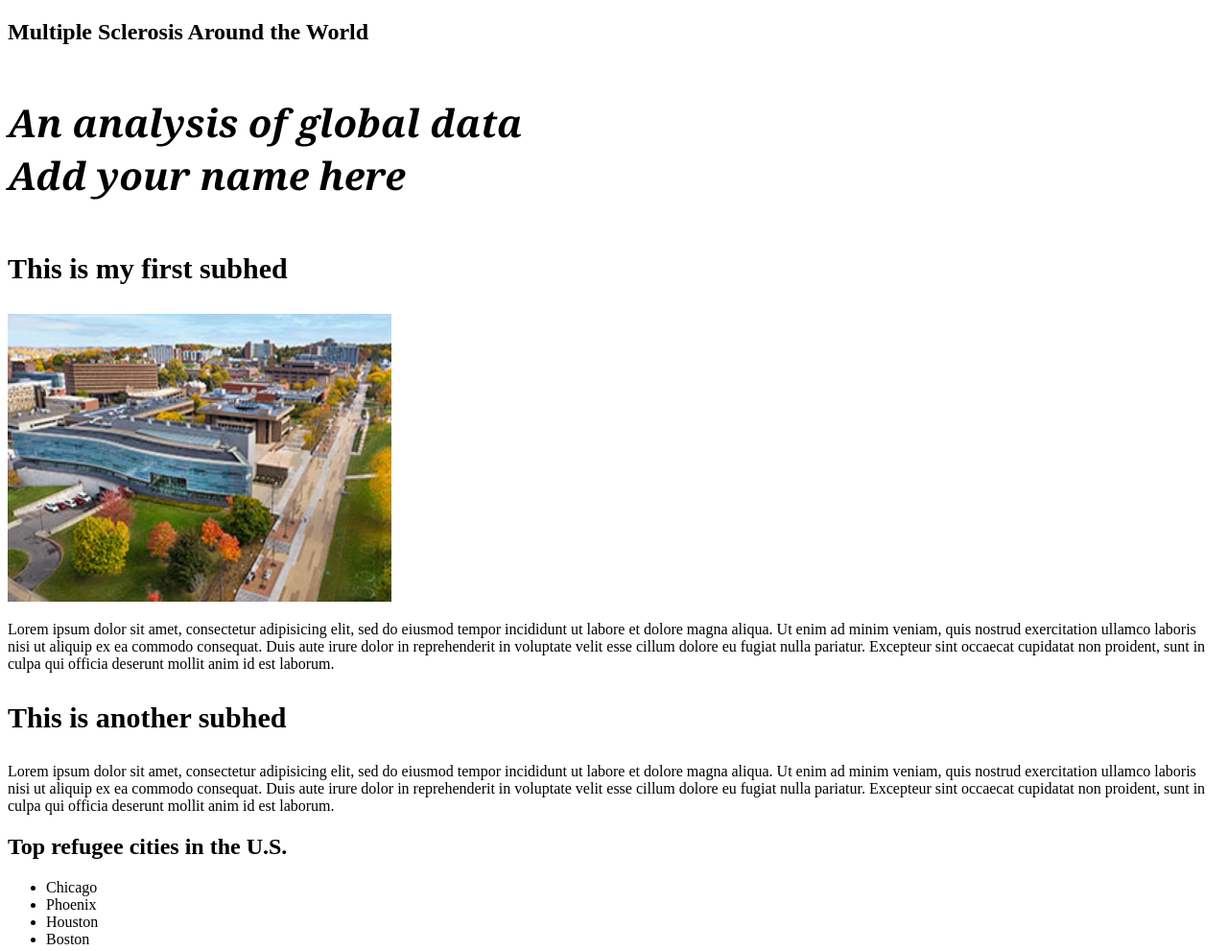
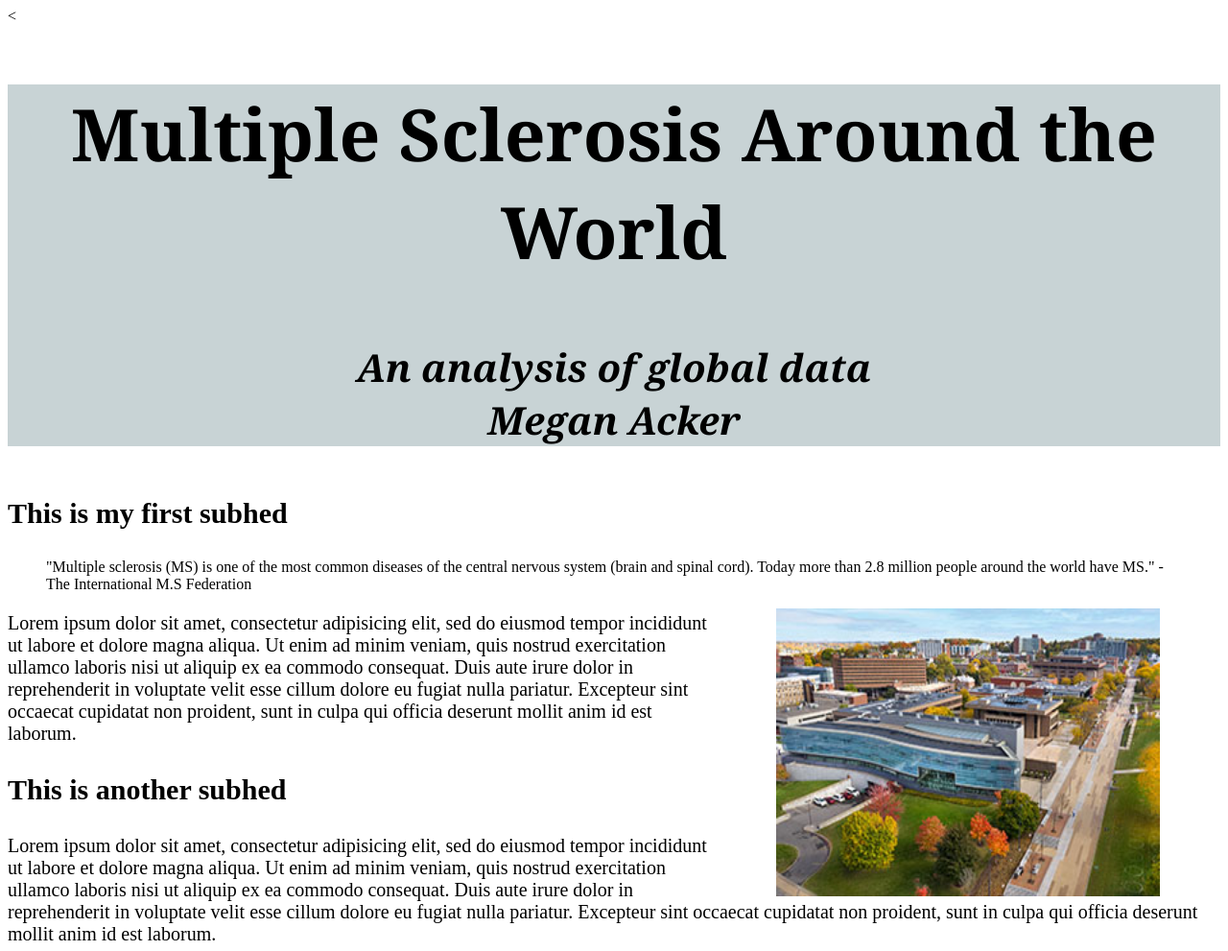
Before and after one commit to macker29/macker29.github.io, a plain HTML site: page final.html in a window 1280 px wide. Shown: the top 991 px of the page at 96% size. Drawn offline with Linux system fonts and the light colour scheme.

Commit message:
Add files via upload

```diff
--- a/final.css
+++ b/final.css
@@ -22,11 +22,11 @@ h4 {
 h3 {
 	font-size: 30px;
 }
-<p>
-	font-style: italic;
+p {
 	font-size: 20px;
 	font-family: 'Times New Roman', serif;
-	</p>
+
+}
 
 img {
 	float: right;
--- a/final.html
+++ b/final.html
@@ -1,5 +1,5 @@
 <!-- This is the completed HTML framework for our final project template. -->
-
+<!-- Added the blockquote -->
 <!DOCTYPE html>
 <html lang="en">
 	<head>
@@ -11,17 +11,17 @@
 		<!-- Link tag for CSS -->
 <link rel="stylesheet" href="final.css">
 		<!-- Google font: Oswald -->
-
+ <
 
 	</head>
 
 	<body>
-		<section>
+		<section class="header">
 			<h2> Multiple Sclerosis Around the World </h2>
-			<h4> An analysis of global data <br>Add your name here </h4>
+			<h4> An analysis of global data <br>Megan Acker </h4>
 		</section>
 		<section>
-			<h3>This is my first subhed</h3>
+			<h3>This is my first subhed</h3> <blockquote>"Multiple sclerosis (MS) is one of the most common diseases of the central nervous system (brain and spinal cord). Today more than 2.8 million people around the world have MS." -The International M.S Federation</blockquote>
 			<!-- Add image below this comment -->
 			<img src="newhouse.jpg" alt= "Aerial view of the Newhouse School at Syracuse University" width="400px" height="300px">
 			<p>Lorem ipsum dolor sit amet, consectetur adipisicing elit, sed do eiusmod
```
